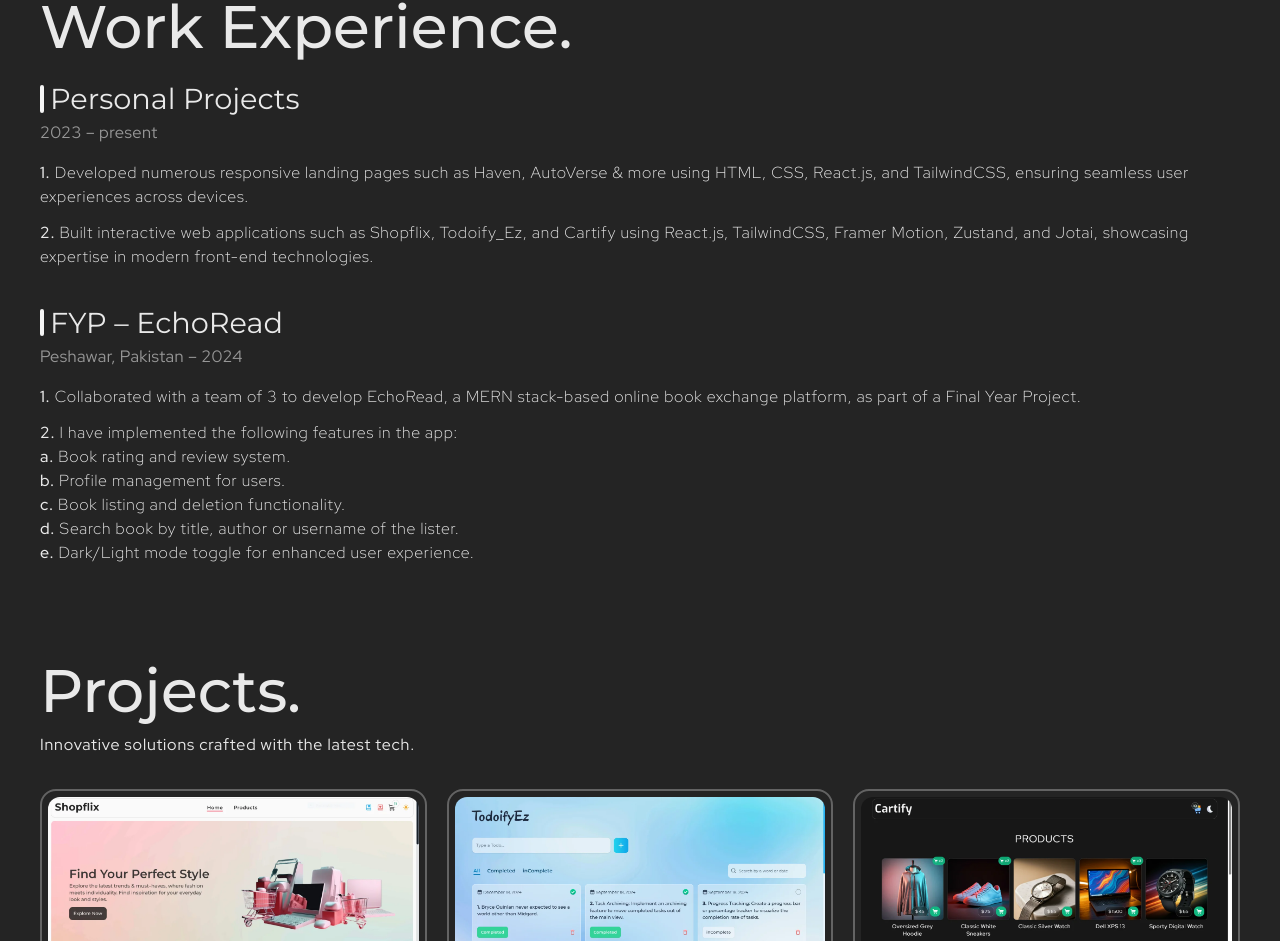
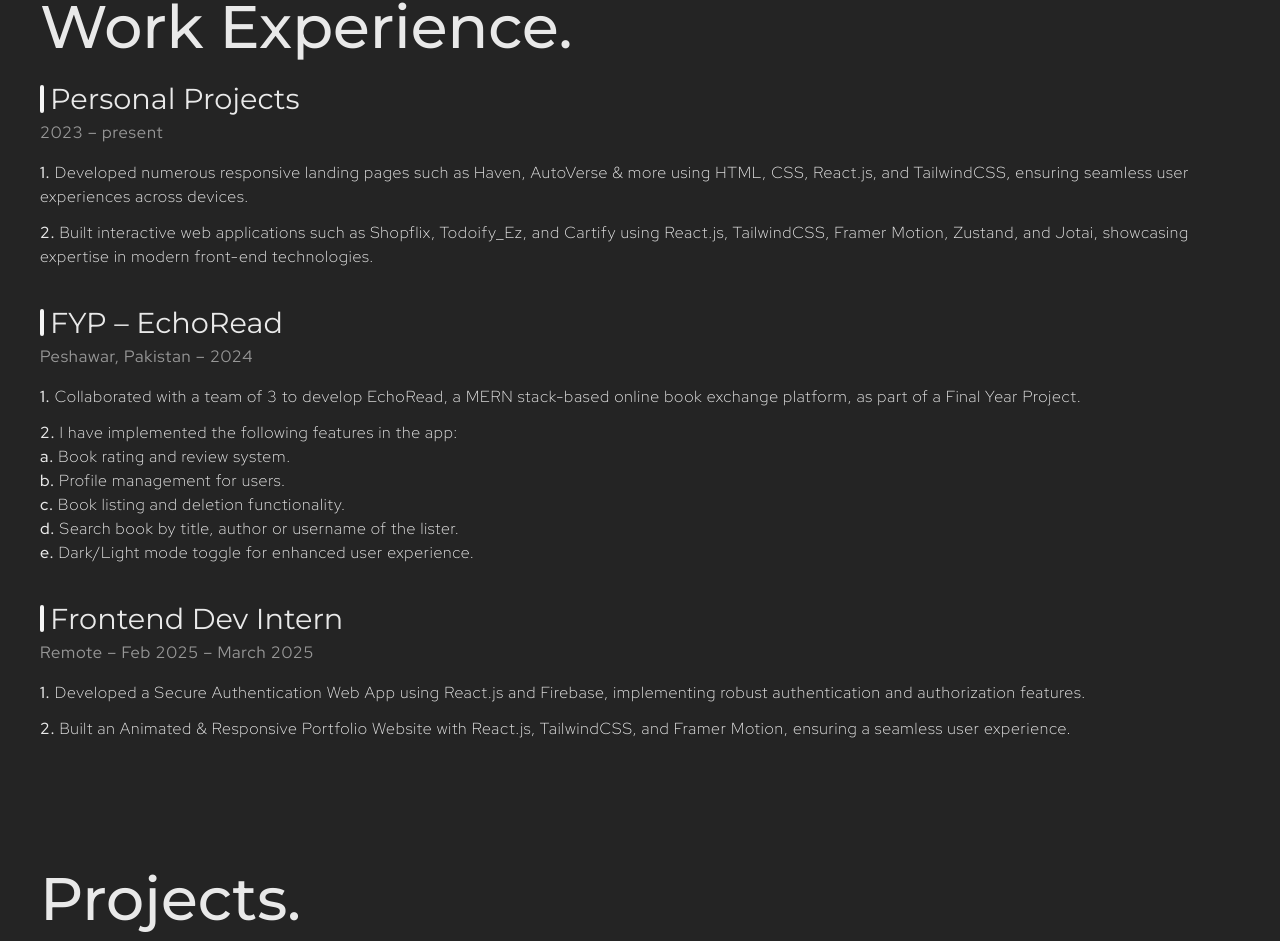
Before and after one commit to AbdurRahman-Khalil/InternIntelligence_Portfolio, a React (Vite) app: page / in a window 1280 px wide. Shown: the part 1680-2621 px from the top of the page. Built offline with nearby package versions, Linux system fonts and the light colour scheme; a web font is replaced by a local one.

Commit message:
add one more expPortion

```diff
--- a/src/components/experience/ExpPortion.jsx
+++ b/src/components/experience/ExpPortion.jsx
@@ -14,7 +14,7 @@
     return (
         <motion.div
             ref={expPortionref}
-            className={`exp-portion ${expPortionHeading === "Personal Projects" && "mb-8"}`}
+            className={`exp-portion ${expPortionHeading === "Frontend Developer Intern" ? "mb-0" : "mb-8"}`}
             initial="hidden"
             animate={isInView ? "visible" : "hidden"}
             variants={fadeInUp}
@@ -28,7 +28,7 @@
                     {expPortionHeading}
                 </motion.h4>
                 <motion.p
-                    className="text-base min-[840px]:text-[1.03rem] text-neutral-100/55 tracking-wide"
+                    className="text-base min-[840px]:text-[1.03rem] text-neutral-100/55 tracking-wider"
                     variants={fadeInUp}
                 >
                     {expPortionSubHeading}
@@ -39,14 +39,16 @@
                 className="text-[0.95rem] min-[840px]:text-base font-light tracking-wider space-y-3"
                 variants={fadeInUp}
             >
+                {expPortionHeading === "Frontend Developer Intern" && (
+                    <motion.p variants={fadeInUp}>
+                        Successfully completed key projects:
+                    </motion.p>
+                )}
                 <motion.p variants={fadeInUp}>
                     <span className="font-medium">1.</span> {expPortionText1}
                 </motion.p>
-                {expPortionHeading === "Personal Projects"
-                    ? <motion.p variants={fadeInUp}>
-                        <span className="font-medium">2.</span> {expPortionText2}
-                    </motion.p>
-                    : <motion.div variants={fadeInUp}>
+                {expPortionHeading === "FYP – EchoRead"
+                    ? <motion.div variants={fadeInUp}>
                         <p variants={fadeInUp}>
                             <span className="font-medium">2.</span> I have implemented the following features in the app: <br />
                         </p>
@@ -66,6 +68,9 @@
                             <span className="font-medium">e.</span> Dark/Light mode toggle for enhanced user experience. <br />
                         </p>
                     </motion.div>
+                    : <motion.p variants={fadeInUp}>
+                        <span className="font-medium">2.</span> {expPortionText2}
+                    </motion.p>
                 }
             </motion.div>
         </motion.div>
--- a/src/components/experience/Experience.jsx
+++ b/src/components/experience/Experience.jsx
@@ -39,6 +39,12 @@
                 expPortionSubHeading={"Peshawar, Pakistan – 2024"}
                 expPortionText1={"Collaborated with a team of 3 to develop EchoRead, a MERN stack-based online book exchange platform, as part of a Final Year Project."}
             />
+            <ExpPortion
+                expPortionHeading={"Frontend Dev Intern"}
+                expPortionSubHeading={"Remote – Feb 2025 – March 2025"}
+                expPortionText1={"Developed a Secure Authentication Web App using React.js and Firebase, implementing robust authentication and authorization features."}
+                expPortionText2={"Built an Animated & Responsive Portfolio Website with React.js, TailwindCSS, and Framer Motion, ensuring a seamless user experience."}
+            />
         </motion.section>
     );
 };
```
